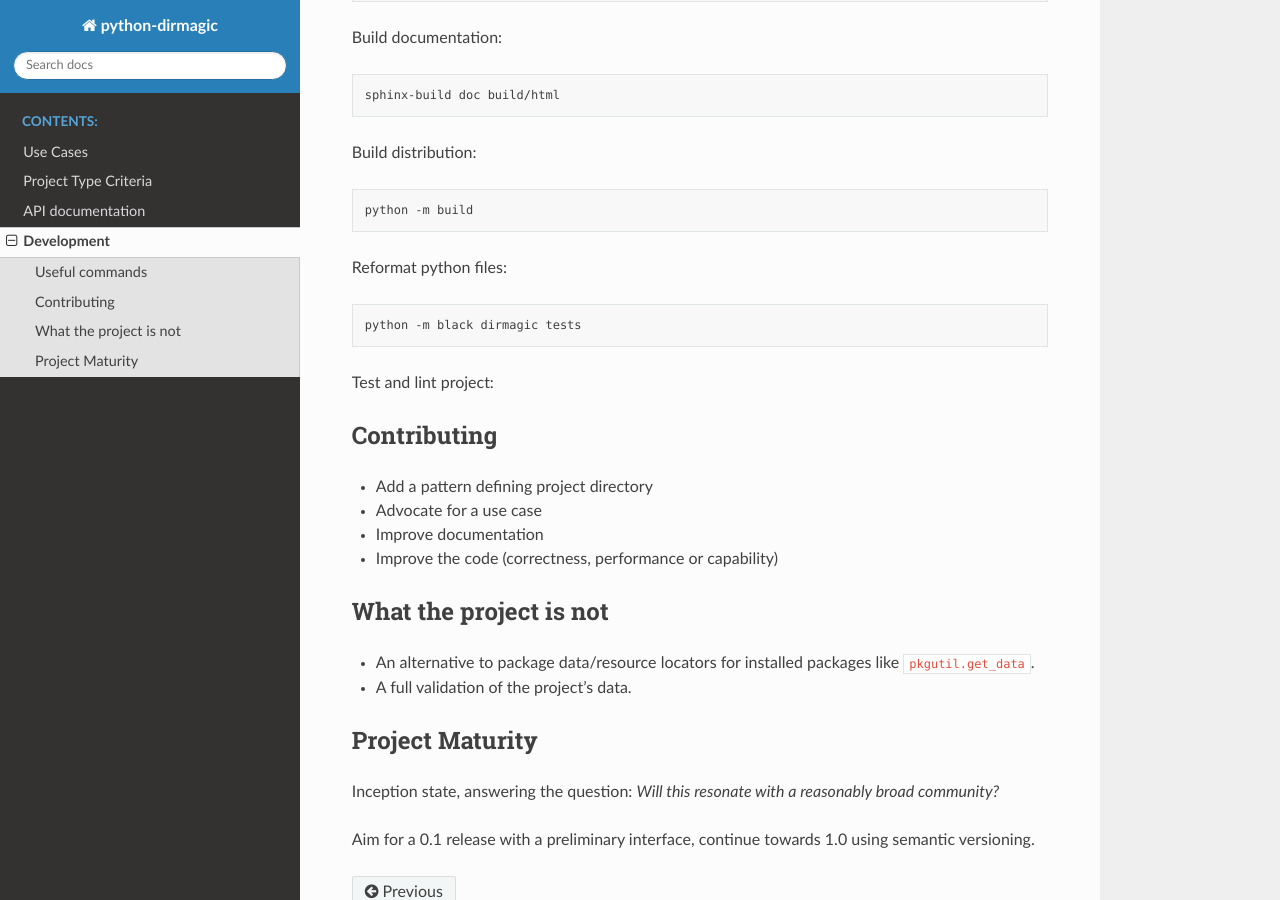
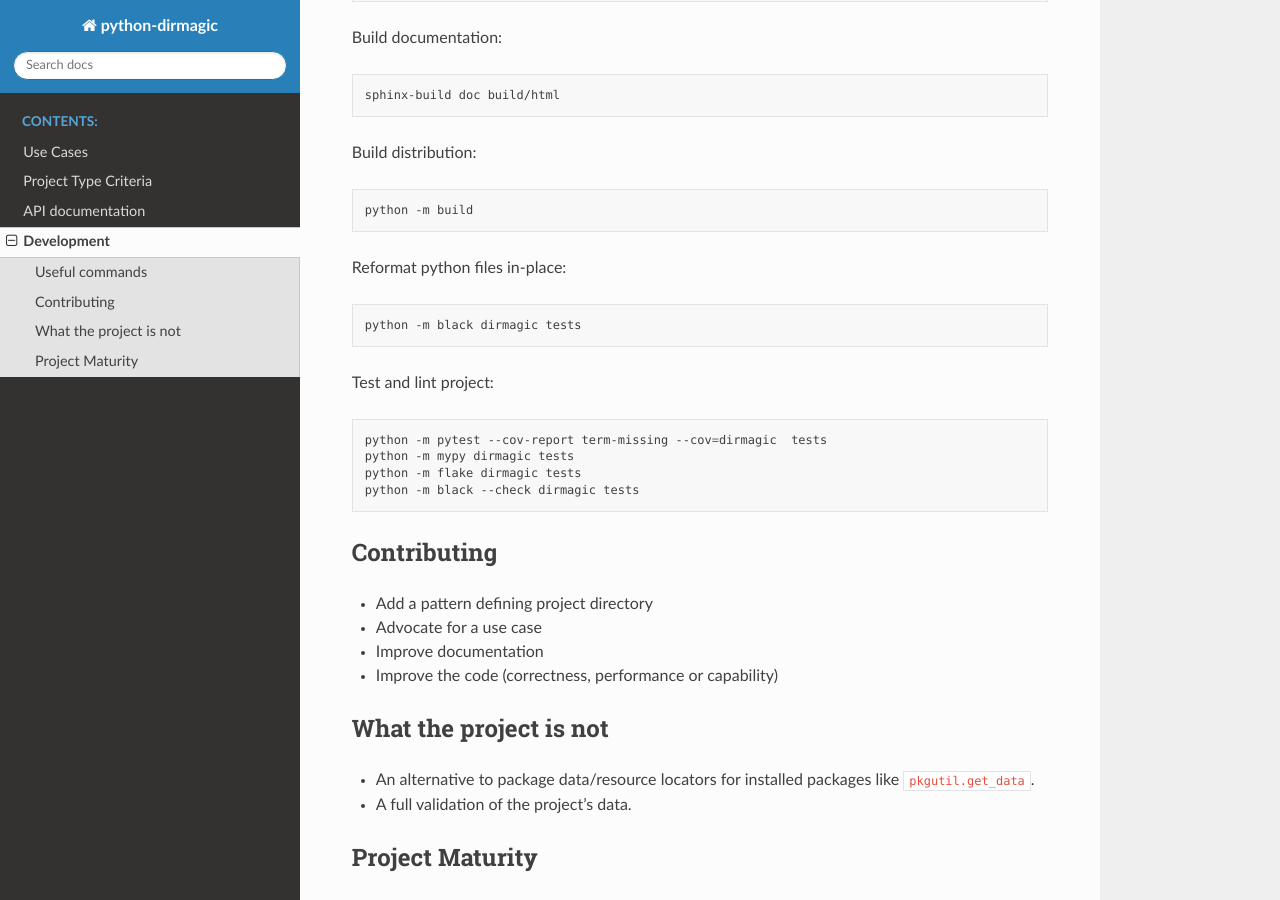
Before and after one commit to achimgaedke/python-dirmagic, a Sphinx documentation site: the page built from doc/development.rst, in a window 1280 px wide and 900 px high, scrolled down 844 px. Built offline with Sphinx 7.4.7 and the Read the Docs theme 2.0.0, drawn with Linux system fonts in a browser that asks for light colours.

Commit message:
doc: format fixup

```diff
--- a/doc/development.rst
+++ b/doc/development.rst
@@ -46,16 +46,15 @@ Build distribution:
 
     python -m build
 
-Reformat python files:
+Reformat python files in-place:
 
 .. code-block:: shell
 
     python -m black dirmagic tests
 
-
 Test and lint project:
 
-.. code-block: shell
+.. code-block:: shell
 
     python -m pytest --cov-report term-missing --cov=dirmagic  tests
     python -m mypy dirmagic tests
```
